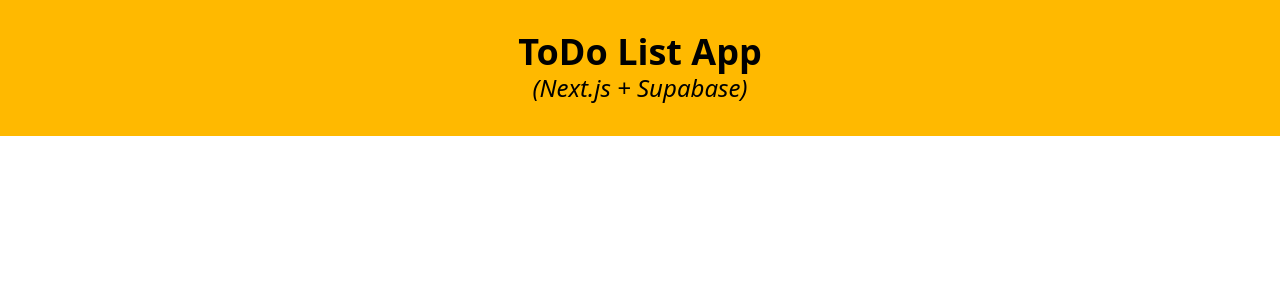
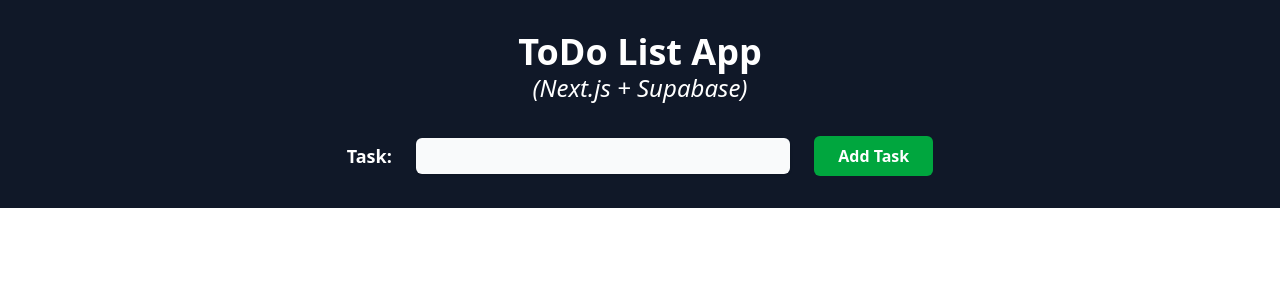
Before and after one commit to khianvictorycalderon/Nextjs-Supabase-ToDo-List-App, a Next.js app: page / in a window 1280 px wide. Shown: the top 300 px of the page. Built offline with nearby package versions, Linux system fonts and the light colour scheme.

Commit message:
Completed add task section

```diff
--- a/app/page.tsx
+++ b/app/page.tsx
@@ -2,9 +2,14 @@
 
 export default function App() {
   return (
-    <div className="bg-amber-400 p-4">
+    <div className="bg-gray-900 text-white p-4">
       <h1 className="text-4xl font-bold text-center pt-4">ToDo List App</h1>
       <h2 className="text-2xl italic text-center pb-4">(Next.js + Supabase)</h2>
+      <form className="my-4 justify-center items-center flex flex-col lg:flex-row gap-2 lg:gap-6">
+        <label htmlFor="task-name-input" className="text-lg font-semibold">Task:</label>
+        <input name="task-name-input" className="bg-gray-50 text-lg p-1 rounded-md w-full lg:w-[30%] outline-0 focus:ring-blue-600 focus:ring-2 shadow focus:shadow-2xl" type="text" />
+        <input className="font-bold py-2 px-6 cursor-pointer bg-green-600 text-white rounded-md w-full lg:w-auto hover:bg-green-500 transition duration-300" type="submit" value="Add Task"/>
+      </form>
     </div>
   )
 }
```
